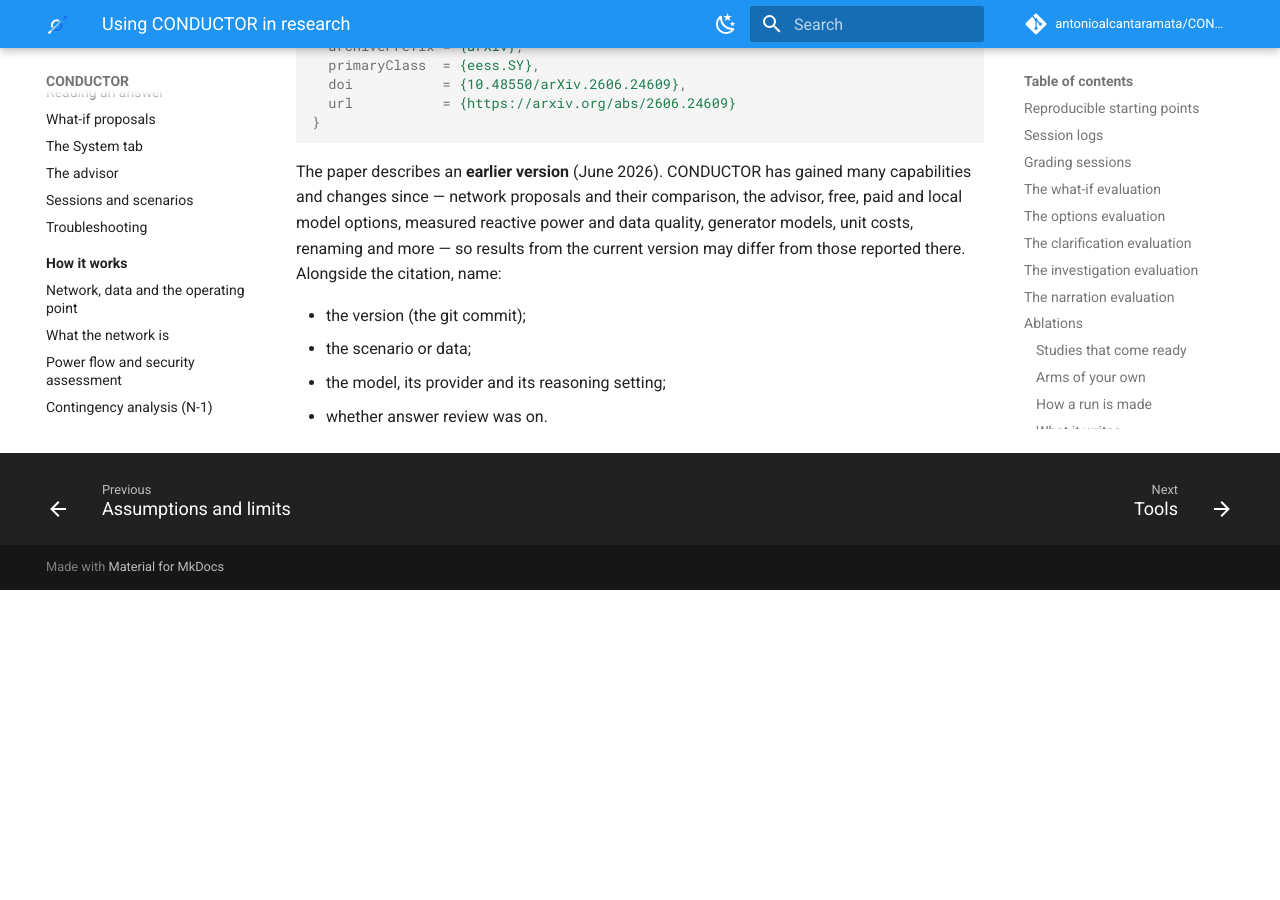
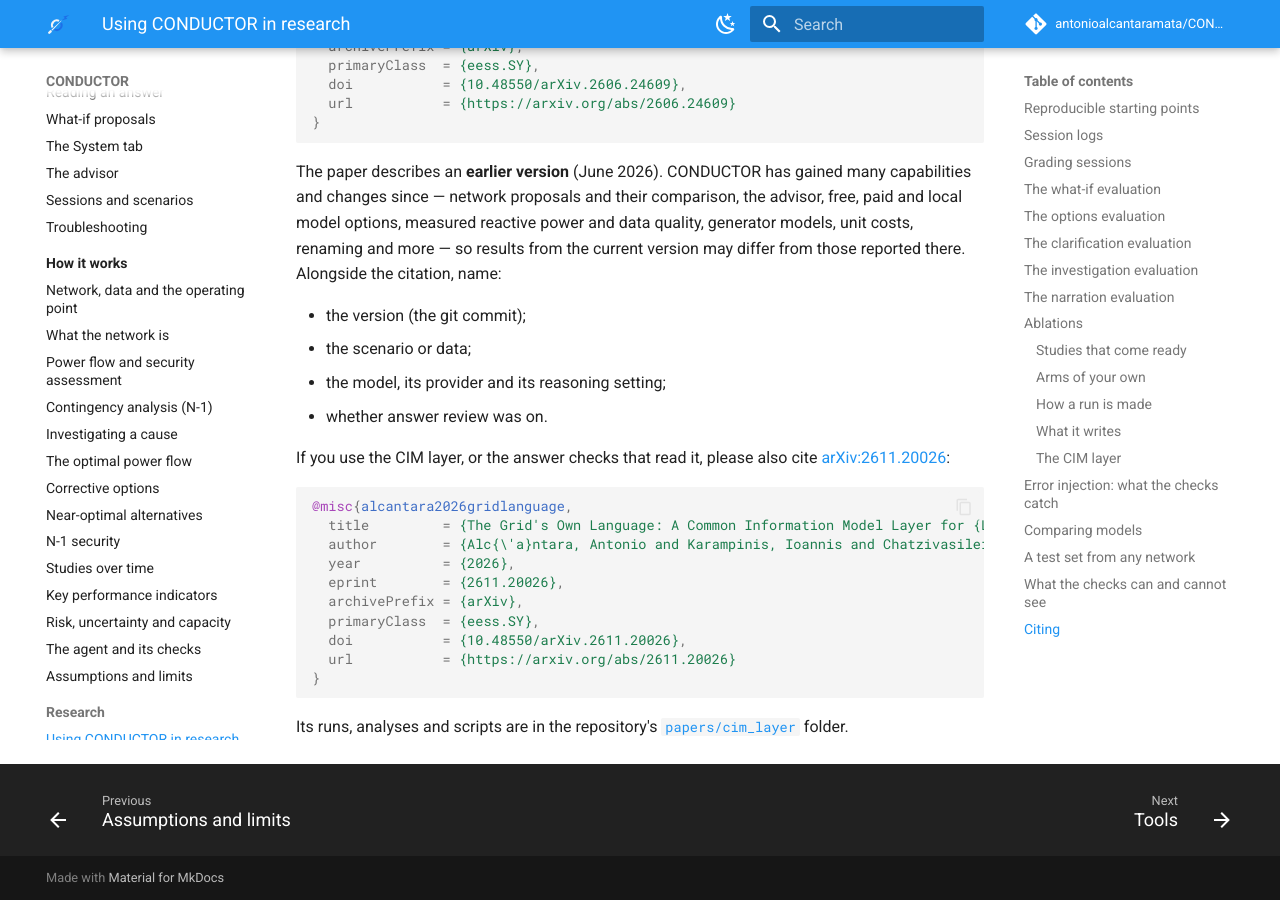
Before and after one commit to antonioalcantaramata/CONDUCTOR, an MkDocs documentation site: the page built from docs/research/using-conductor-in-research.md, in a window 1280 px wide and 900 px high, scrolled down 14959 px. Built offline with MkDocs 1.6.1 and Material for MkDocs 9.7.7, drawn with Linux system fonts in a browser that asks for light colours; comment, search, counter and statistics services are not loaded; before the commit the page ends 15549 px from its top, so only the background shows below that.

Commit message:
Cite the CIM layer paper (arXiv:2611.20026)
The README's Citation section and the docs' Citing section add the CIM layer paper, for work that uses the
layer or its answer checks; the CONDUCTOR paper stays the citation for the tool. papers/ link the preprint.
CITATION.cff gives GitHub's "Cite this repository" (preferred: the CONDUCTOR paper; reference: the CIM layer
paper).

````diff
--- a/docs/research/using-conductor-in-research.md
+++ b/docs/research/using-conductor-in-research.md
@@ -593,3 +593,22 @@ name:
 - the scenario or data;
 - the model, its provider and its reasoning setting;
 - whether answer review was on.
+
+If you use the CIM layer, or the answer checks that read it, please also cite
+[arXiv:2611.20026](https://arxiv.org/abs/2611.20026):
+
+```bibtex
+@misc{alcantara2026gridlanguage,
+  title         = {The Grid's Own Language: A Common Information Model Layer for {LLM} Grid Assistants},
+  author        = {Alc{\'a}ntara, Antonio and Karampinis, Ioannis and Chatzivasileiadis, Spyros},
+  year          = {2026},
+  eprint        = {2611.20026},
+  archivePrefix = {arXiv},
+  primaryClass  = {eess.SY},
+  doi           = {10.48550/arXiv.2611.20026},
+  url           = {https://arxiv.org/abs/2611.20026}
+}
+```
+
+Its runs, analyses and scripts are in the repository's
+[`papers/cim_layer`](https://github.com/antonioalcantaramata/CONDUCTOR/tree/main/papers/cim_layer) folder.
````
Also changed, not shown: README.md (+19 -2 lines), papers/README.md (+1 -1 lines), papers/cim_layer/README.md (+2 -1 lines), 1 other file.
